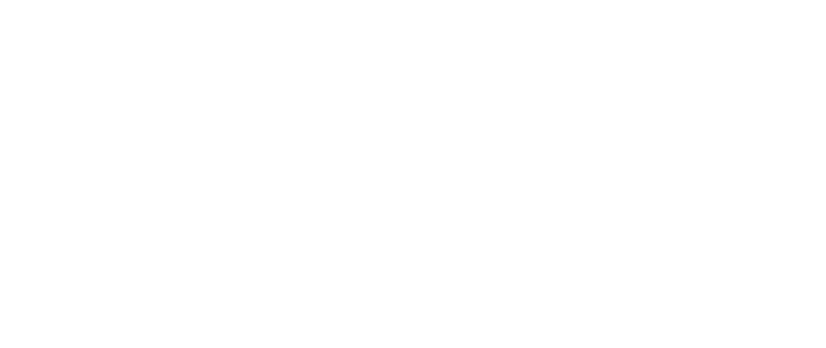
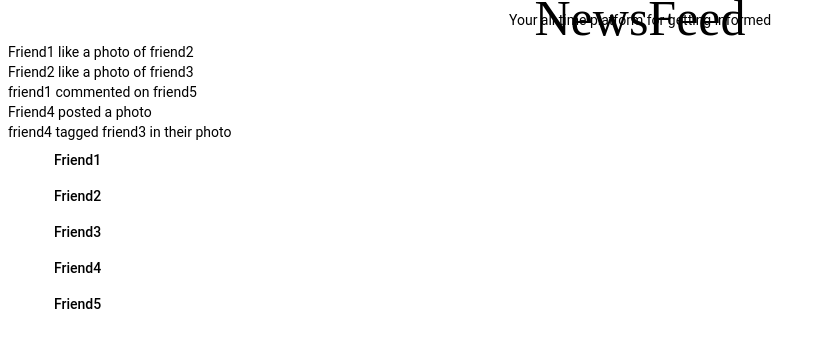
Before and after one commit to paulmunyao/newsfeed, an Angular app: page / in a window 1280 px wide. Shown: the top 348 px of the page, without its empty margins (0-826 px from the left). Built offline with nearby package versions, Linux system fonts and the light colour scheme; a web font is replaced by a local one.

Commit message:
indent code

```diff
--- a/src/app/user/user.component.html
+++ b/src/app/user/user.component.html
@@ -1,5 +1,5 @@
 <div class="user">
-  <button (click)="toggleDisplay()" <h1 [hidden]="isDisplay">{{ msg }}</h1> mat-button>Friend1</button><br />
+  <button (click)="toggleDisplay()" mat-button>Friend1</button><br />
   <!-- <h1 [hidden]="isDisplay">{{ msg }}</h1> -->
   <button mat-button>Friend2</button><br />
   <button mat-button>Friend3</button><br />
```
